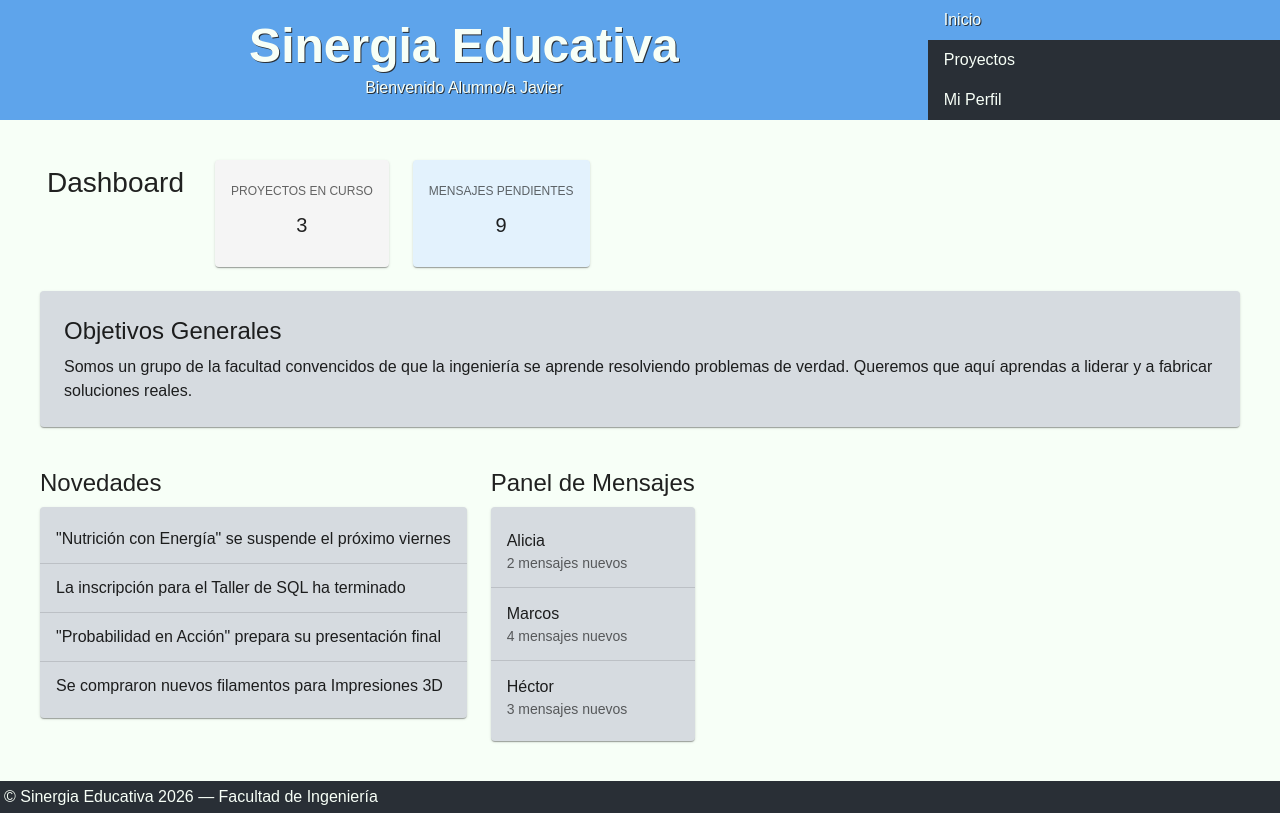
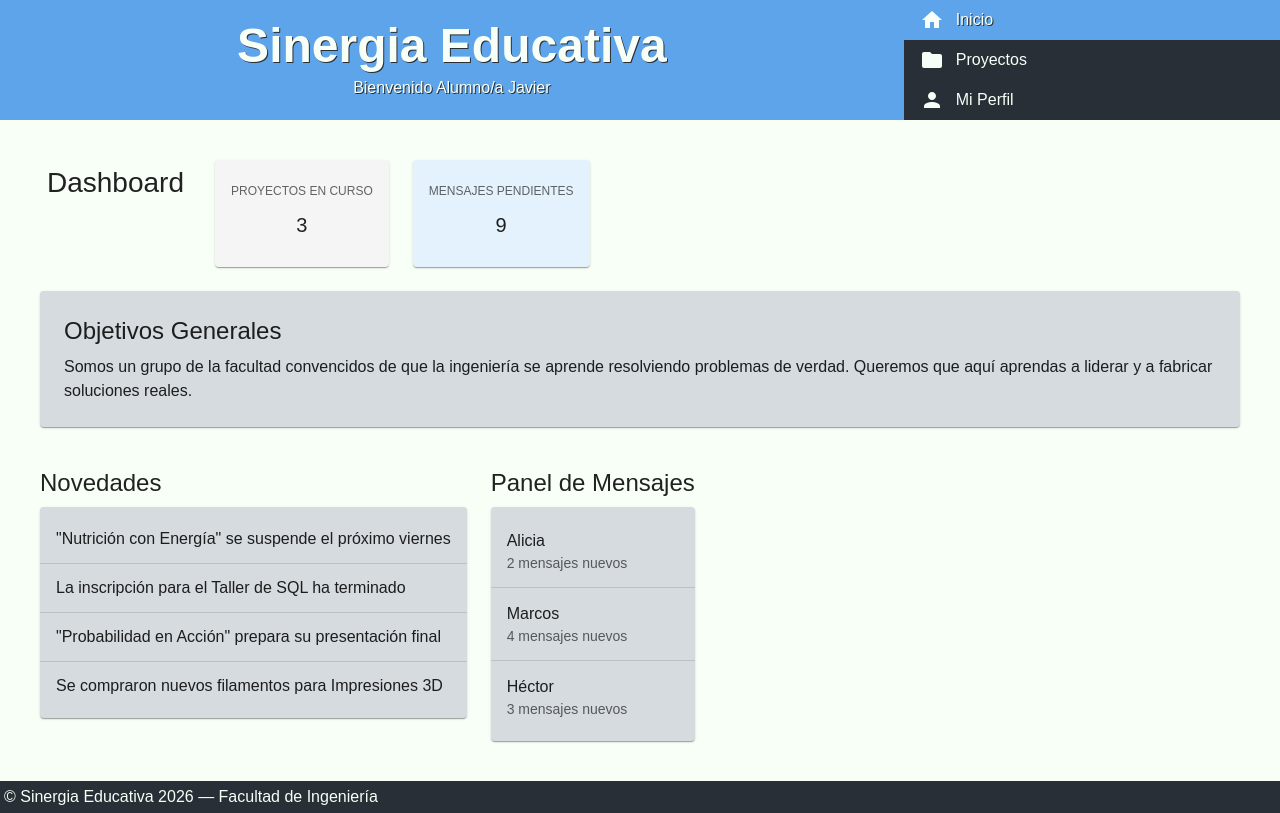
Before and after one commit to Dionicio-Rodrigo/pv_tp3_grupo2, a React (Vite) app: page / in a window 1280 px wide. Built offline with nearby package versions, Linux system fonts and the light colour scheme.

Commit message:
Agrego iconos a el nav

```diff
--- a/src/components/Nav.jsx
+++ b/src/components/Nav.jsx
@@ -3,9 +3,13 @@ import {
   List,
   ListItem,
   ListItemButton,
+  ListItemIcon,
   ListItemText,
   Stack,
 } from "@mui/material";
+import HomeIcon from "@mui/icons-material/Home";
+import FolderIcon from "@mui/icons-material/Folder";
+import PersonIcon from "@mui/icons-material/Person";
 import { Link, NavLink } from "react-router-dom";
 
 const NavElemento = styled(ListItemButton)(({ theme }) => ({
@@ -25,15 +29,24 @@ export const Nav = () => {
     <List
       component={Stack}
       sx={{ p: "0", flexGrow: "1" }}
-      direction={{ sm: "row", md: "column" }}
+      direction={{ xs: "row", md: "column" }}
     >
       <NavElemento component={NavLink} to="/">
+        <ListItemIcon>
+          <HomeIcon sx={{ color: "background.default" }} />
+        </ListItemIcon>
         <ListItemText primary="Inicio" />
       </NavElemento>
       <NavElemento component={NavLink} to="/Proyectos">
+        <ListItemIcon>
+          <FolderIcon sx={{ color: "background.default" }} />
+        </ListItemIcon>
         <ListItemText primary="Proyectos" />
       </NavElemento>
       <NavElemento component={NavLink} to="/Perfil">
+        <ListItemIcon>
+          <PersonIcon sx={{ color: "background.default" }} />
+        </ListItemIcon>
         <ListItemText primary="Mi Perfil" />
       </NavElemento>
     </List>
```
